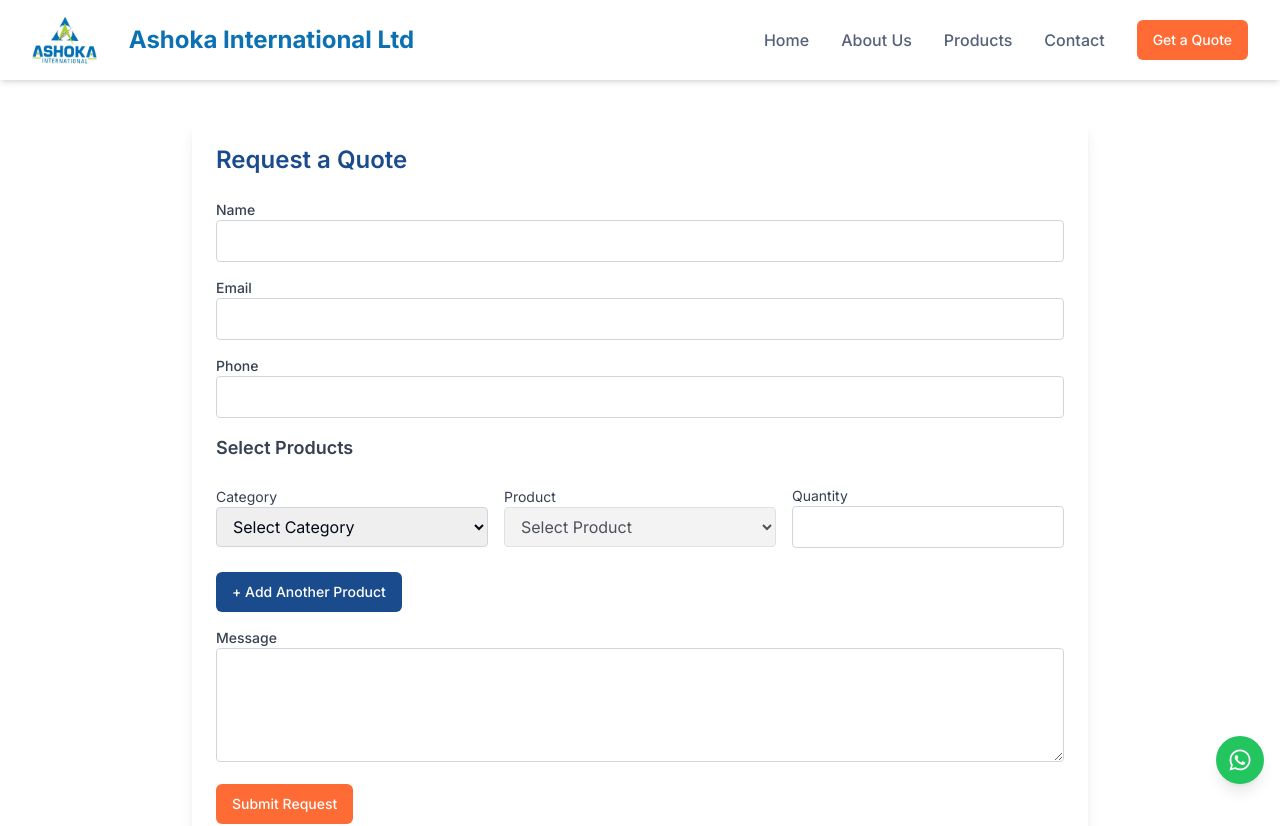
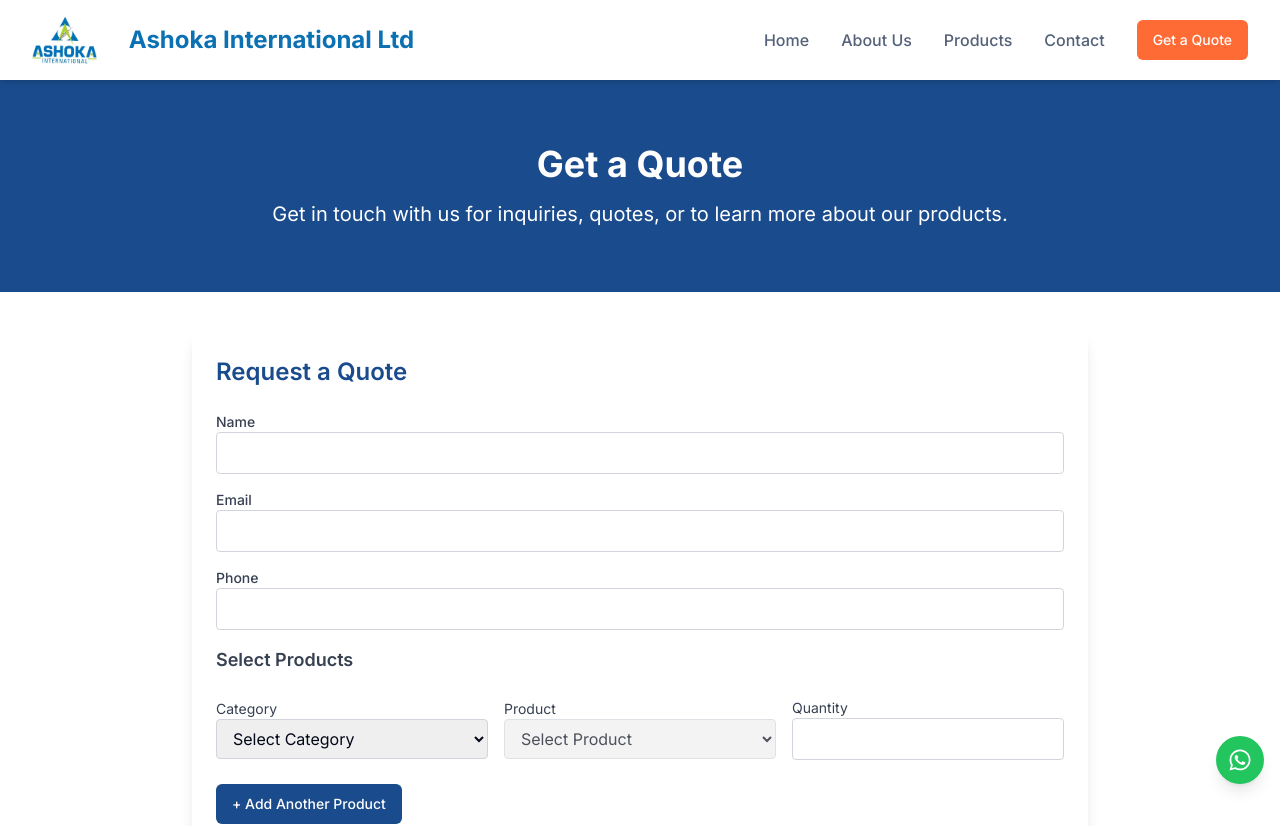
Before and after one commit to TTHPATEL/Ashoka-int-ltd-Portfolio, a React (Vite) app: page /quote in a window 1280 px wide. Shown: the top 826 px of the page. Built offline with nearby package versions, Linux system fonts and the light colour scheme.

Commit message:
IMPROVE UI OF QYOTE

```diff
--- a/src/pages/QuoteForm.tsx
+++ b/src/pages/QuoteForm.tsx
@@ -1,6 +1,12 @@
 import { useState } from "react";
 import { Button } from "@/components/ui/button";
 import { toast } from "sonner";
+import { Clock, Mail, MapPin, Phone, Send } from "lucide-react";
+import { Card, CardContent } from "@/components/ui/card";
+import { Input } from "@/components/ui/input";
+import { Label } from "@/components/ui/label";
+import { Textarea } from "@/components/ui/textarea";
+import { useToast } from "@/components/ui/use-toast";
 
 const productsData = {
   "Construction & Building Materials": [
@@ -88,6 +94,23 @@ const QuoteForm = () => {
   };
 
   return (
+    <>
+      <div>
+        {/* Header Section */}
+        <section className="bg-ashoka-blue text-white py-16">
+          <div className="max-w-7xl mx-auto px-4 sm:px-6 lg:px-8">
+            <div className="text-center">
+              <h1 className="text-4xl font-bold mb-4">Get a Quote</h1>
+              <p className="text-xl max-w-3xl mx-auto">
+                Get in touch with us for inquiries, quotes, or to learn more
+                about our products.
+              </p>
+            </div>
+          </div>
+        </section>
+      </div>
+
+      {/* QUOTE CODE */}
       <div className="max-w-4xl mx-auto mt-10 p-6 bg-white shadow-lg rounded-md">
         <h2 className="text-2xl font-semibold mb-6 text-ashoka-blue">
           Request a Quote
@@ -131,7 +154,9 @@ const QuoteForm = () => {
                 className="grid grid-cols-1 md:grid-cols-3 gap-4 items-center"
               >
                 <div>
-                <label className="block text-sm text-gray-700">Category</label>
+                  <label className="block text-sm text-gray-700">
+                    Category
+                  </label>
                   <select
                     className="w-full border border-gray-300 rounded px-3 py-2"
                     value={item.category}
@@ -167,7 +192,9 @@ const QuoteForm = () => {
                   </select>
                 </div>
                 <div>
-                <label className="block text-sm text-gray-700">Quantity</label>
+                  <label className="block text-sm text-gray-700">
+                    Quantity
+                  </label>
                   <input
                     type="number"
                     className="w-full border border-gray-300 rounded px-3 py-2"
@@ -206,6 +233,7 @@ const QuoteForm = () => {
           </Button>
         </form>
       </div>
+    </>
   );
 };
 
```
Lines whose indentation alone changed are shown as unchanged.
